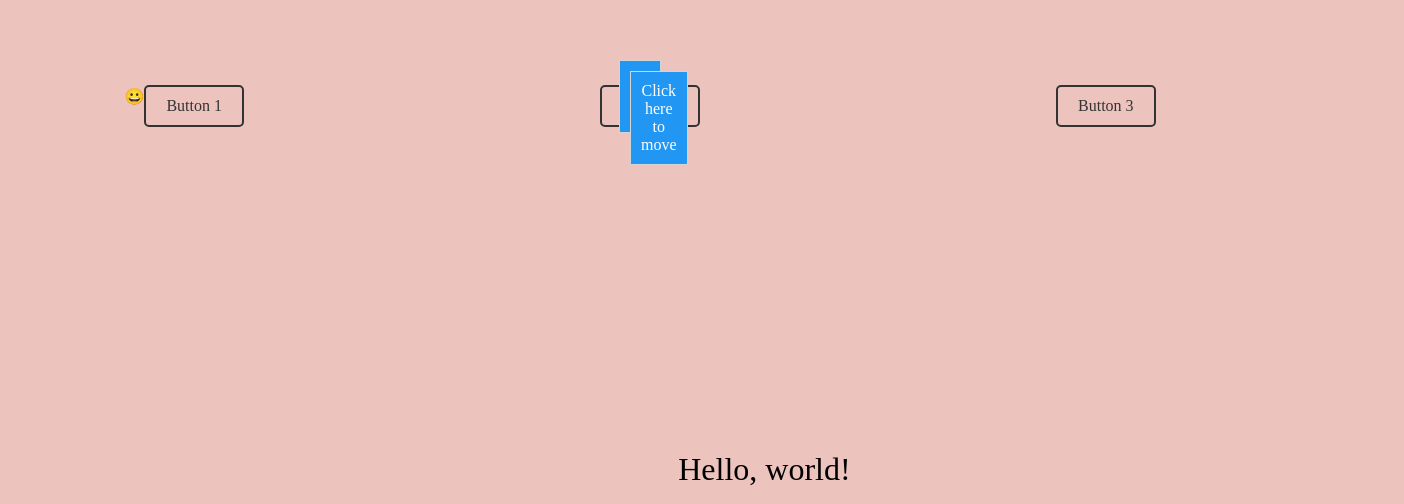
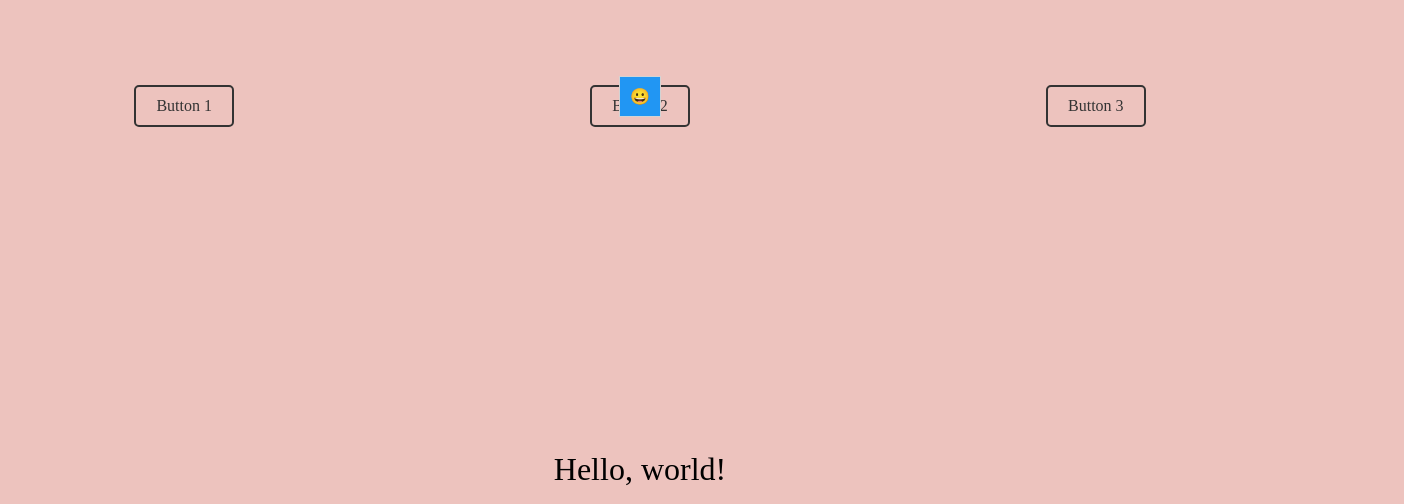
Before and after one commit to dick-fuck-face/big-dick-testing, a plain HTML site: page index.html in a window 1280 px wide. Shown: the part 312-816 px from the top of the page, 1404 px wide, since content can reach past the window. Drawn offline with Linux system fonts and the light colour scheme.

Commit message:
Update index.html

```diff
--- a/index.html
+++ b/index.html
@@ -2,16 +2,11 @@
 <html>
   <head>
     <link rel="stylesheet" type="text/css" href="style.css">
+    <script type="text/javascript" src="script.js"></script>
   </head>
   <body>
-    <div id="emoji">
-    <div id="emoji">Click here to move</div>
-  <p>🦧</p>
-</div>
-    <div class="emoji-container">
-      <div class="emoji">😀</div>
-      <div class="text">Hello, world!</div>
-    </div>
+    <div id="emoji" class="emoji">😀</div>
+    <div id="text" class="text">Hello, world!</div>
     <div class="buttons">
       <a class="button" href="#">Button 1</a>
       <a class="button" href="#">Button 2</a>
```
